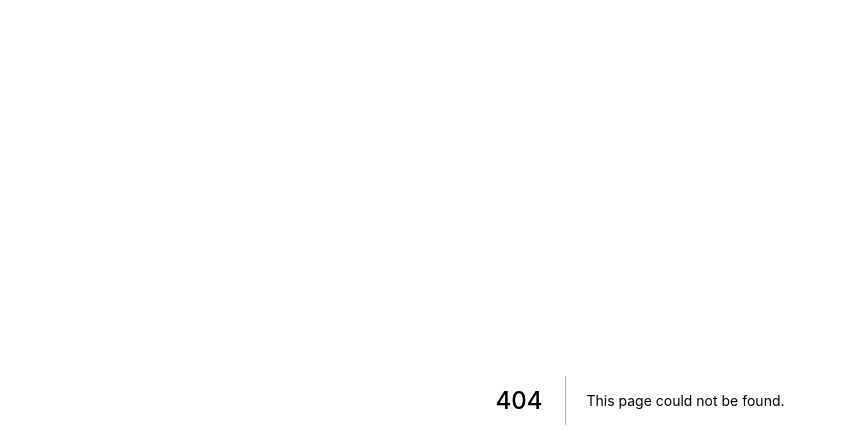
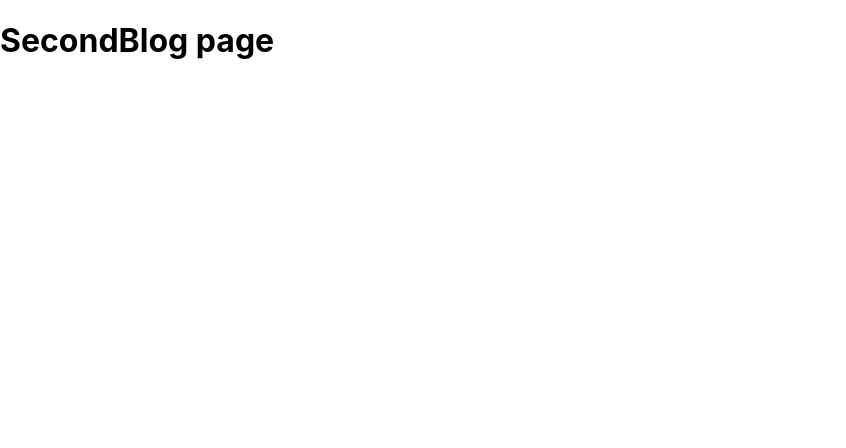
Before and after one commit to shafiimam/next-js, a Next.js app: page /blog/second in a window 1280 px wide. Before the commit this address had no page. Shown: the top 448 px of the page, without its empty margins (0-846 px from the left). Built offline with nearby package versions, Linux system fonts and the light colour scheme.

Commit message:
nested routing

```diff
--- /dev/null
+++ b/pages/blog/first.js
@@ -0,0 +1,5 @@
+function FirstBlog() {
+  return <h1>FirstBlog page</h1>
+}
+
+export default FirstBlog;
--- /dev/null
+++ b/pages/blog/index.js
@@ -0,0 +1,5 @@
+function Blog() {
+  return <h1>Blog Page</h1>
+}
+
+export default Blog;
--- /dev/null
+++ b/pages/blog/second.js
@@ -0,0 +1,5 @@
+function SecondBlog() {
+  return <h1>SecondBlog page</h1>
+}
+
+export default SecondBlog;
```
